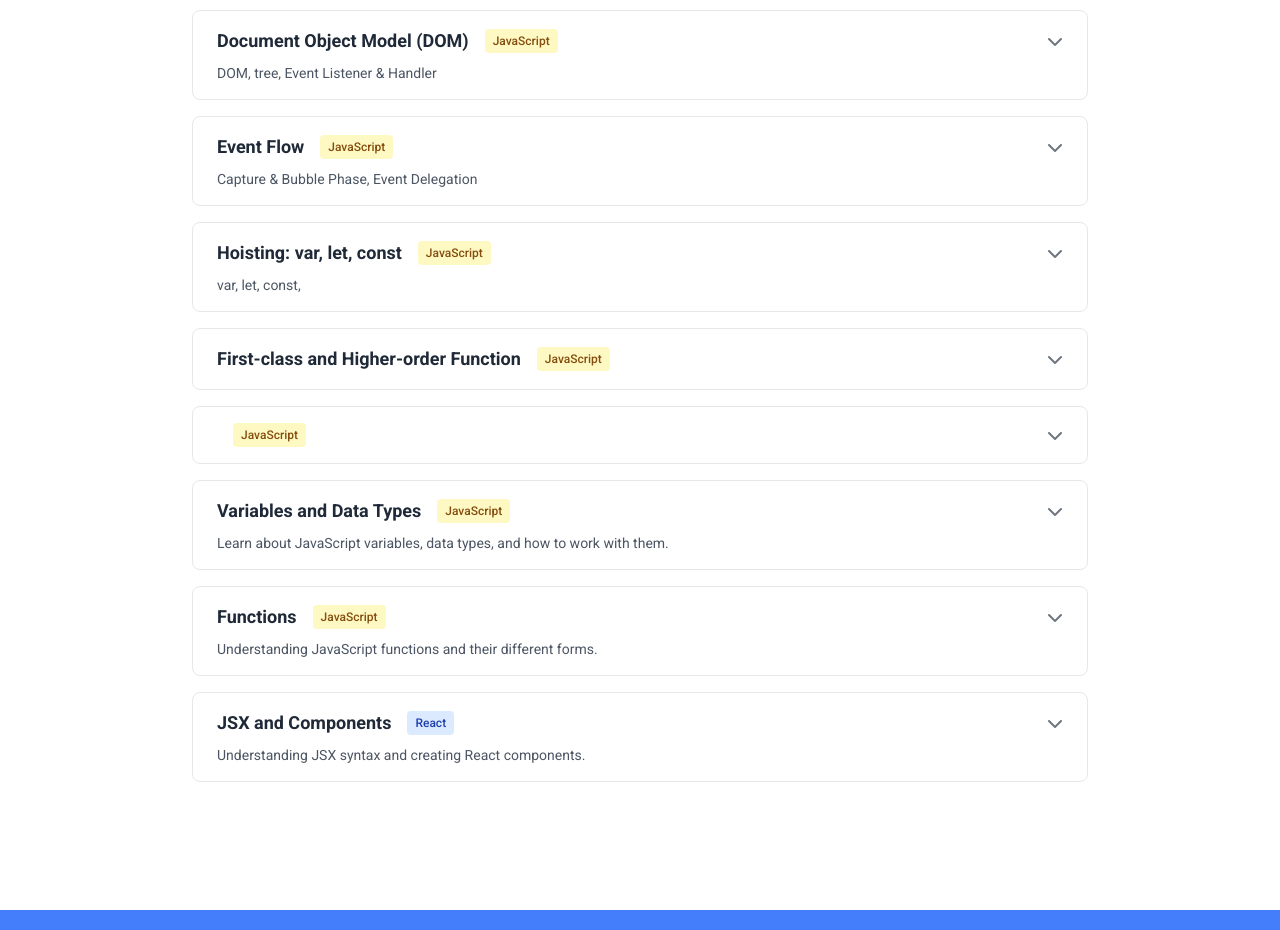
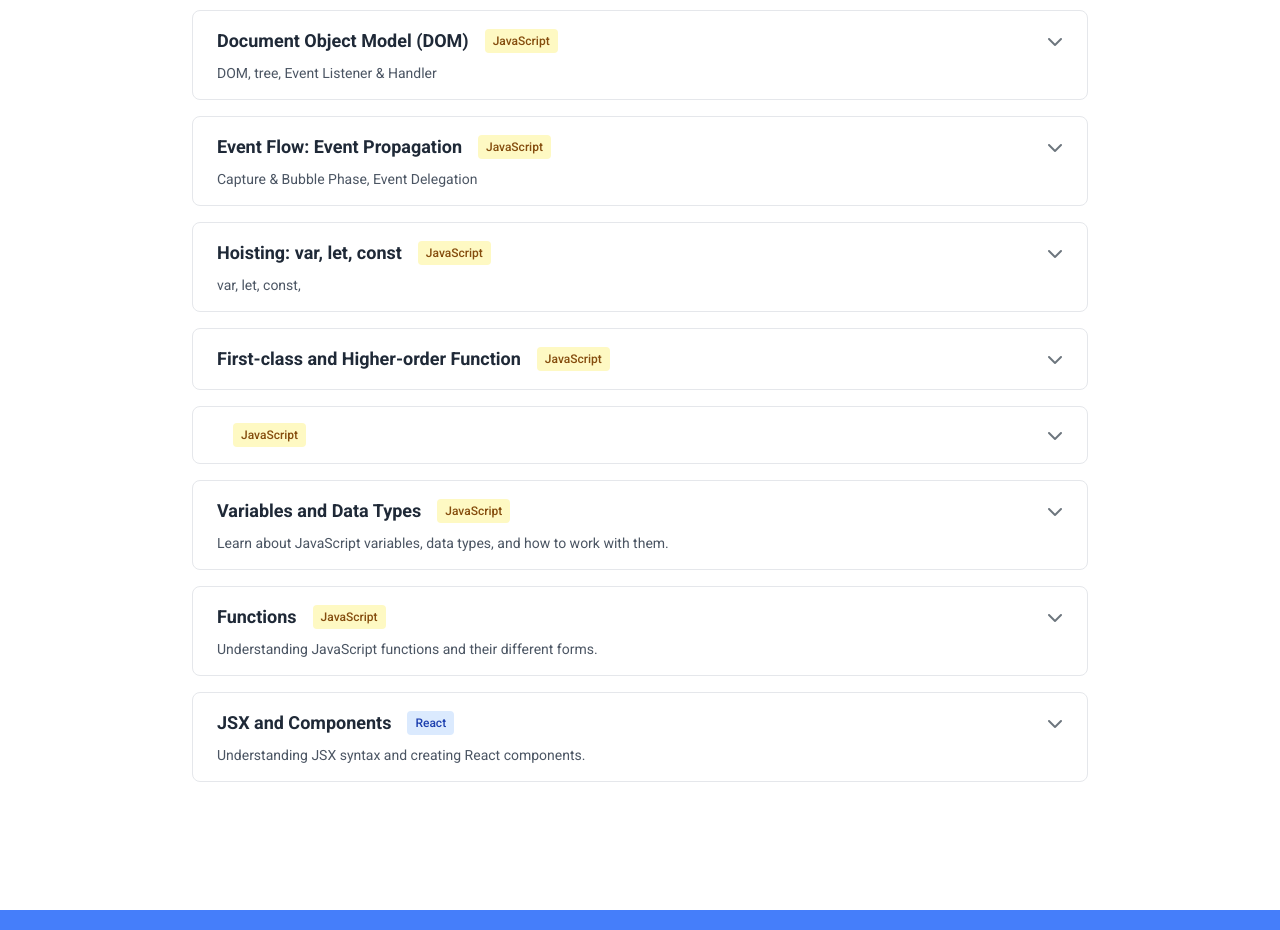
Before and after one commit to WoodyLinwc/Portfolio-Next.js, a Next.js app in the folder portfolio/: page /learning/react in a window 1280 px wide. Shown: the part 1600-2530 px from the top of the page. Built offline with nearby package versions, Linux system fonts and the light colour scheme.

Commit message:
Update index.ts

```diff
--- a/portfolio/src/data/basics/javascript/index.ts
+++ b/portfolio/src/data/basics/javascript/index.ts
@@ -100,7 +100,7 @@ export const javascriptBasics: BasicTopic[] = [
 
     {
         id: "event-flow",
-        title: "Event Flow",
+        title: "Event Flow: Event Propagation",
         category: "JavaScript",
         description: "Capture & Bubble Phase, Event Delegation",
         content: eventFlow,
```
